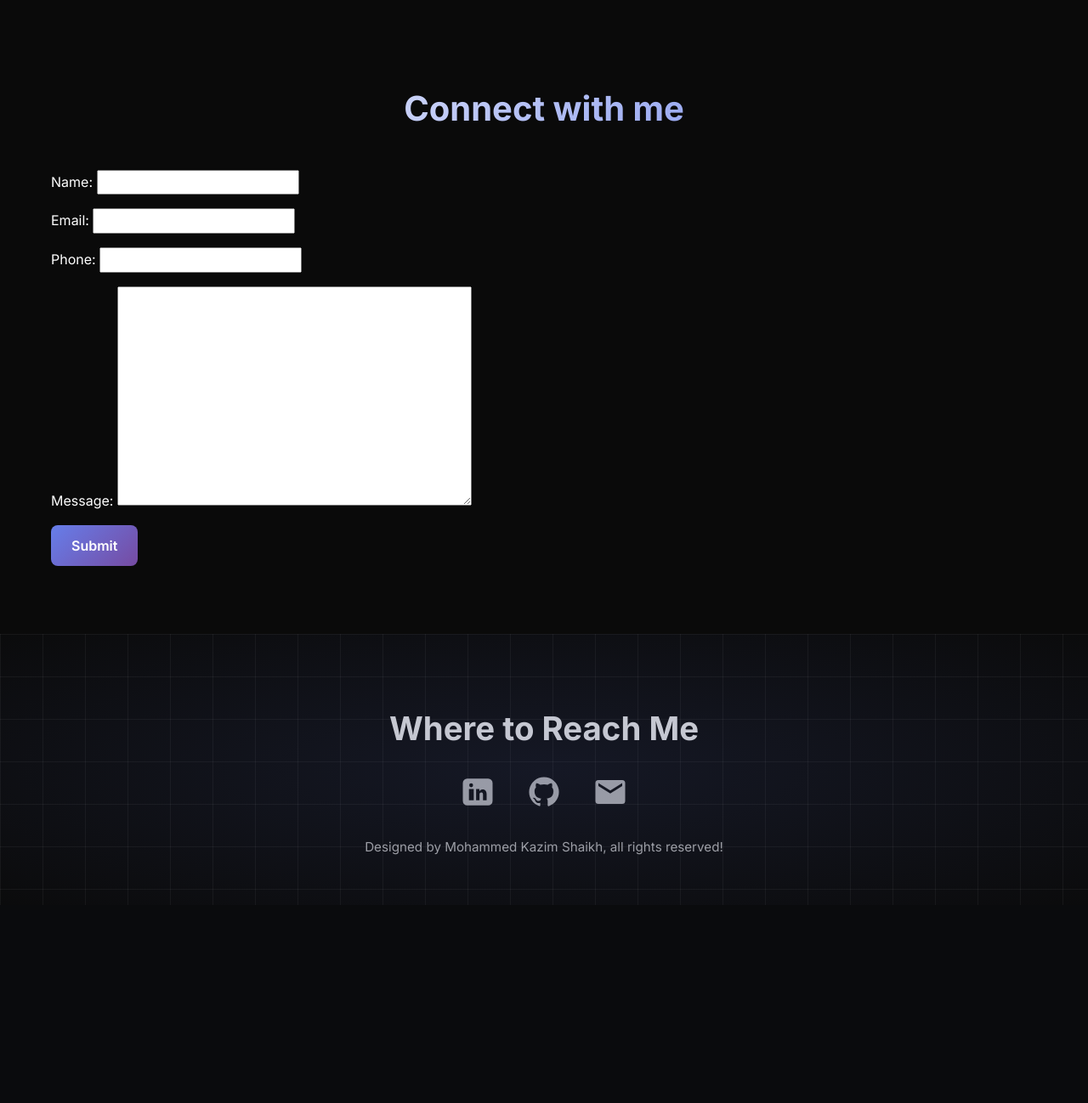
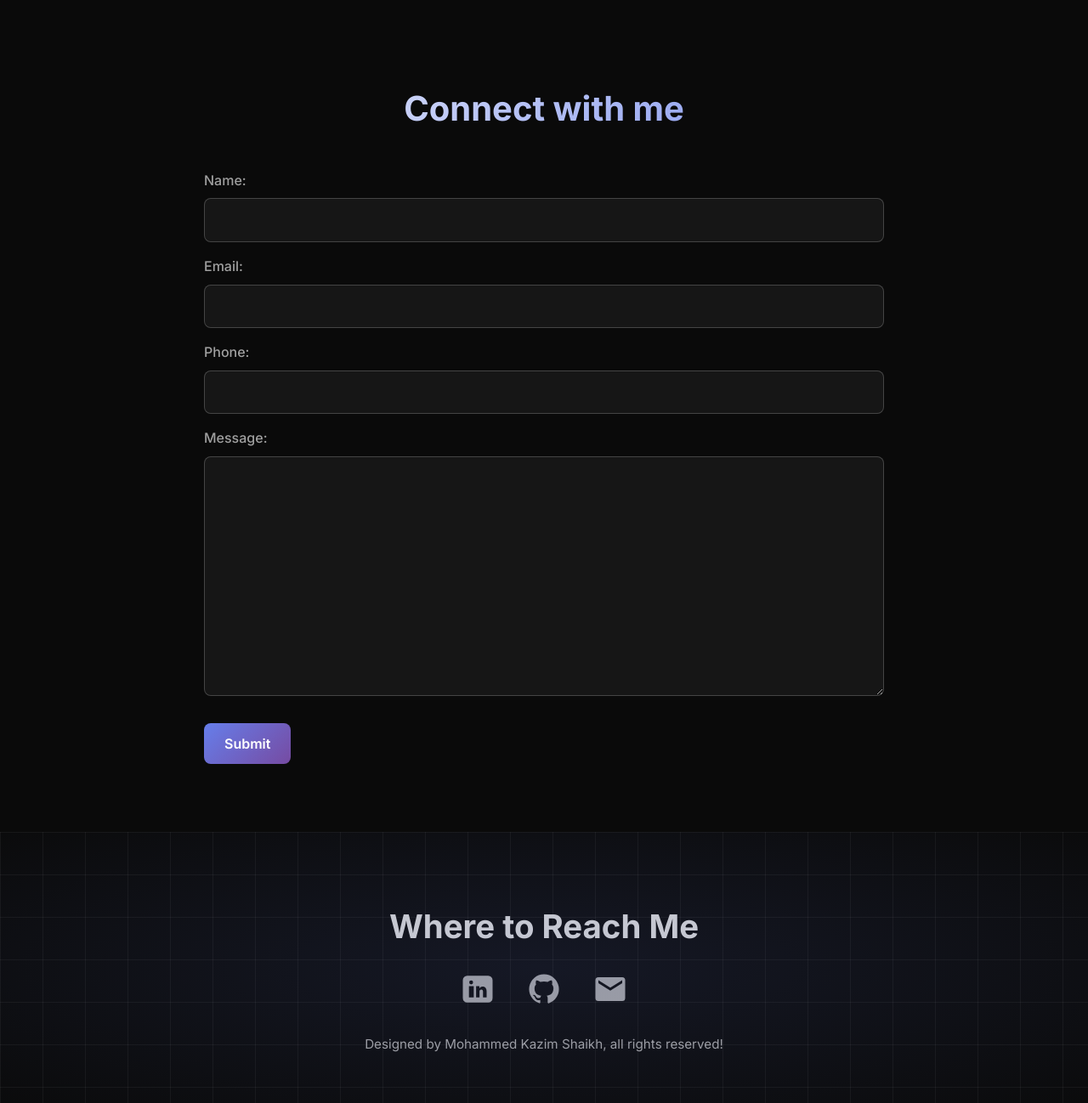
Before and after one commit to kazimshaikh07/kazim-s-portfolio, a Django app: page / in a window 1280 px wide. Shown: the part 2755-4053 px from the top of the page at 85% size. Before the commit the page ends 3820 px from the top, so only its background shows below. Run offline with Django 5.2, Linux system fonts and the light colour scheme.

Commit message:
feat: Improve form styling and production settings
- Cleans up style.css by removing duplicate and conflicting rules for the contact form, ensuring a consistent look.
- Refactors settings.py to use environment variables for SECRET_KEY, DEBUG, and host configurations. This improves security and makes the project more portable for deployment on services like Render.

```diff
--- a/my_portfolio/static/css/style.css
+++ b/my_portfolio/static/css/style.css
@@ -283,6 +283,13 @@ body {
   min-height: 2rem;
 }
 
+#greeting {
+  font-size: 3rem;
+  color: #00bcd4;
+  transition: opacity 0.5s ease-in-out;
+  display: inline-block;
+}
+
 .greeting-text {
   display: inline-block;
   transition: all 0.3s ease;
@@ -558,6 +565,56 @@ body {
   background: #0a0a0a;
 }
 
+.contact-section form {
+  max-width: 800px;
+  margin: 0 auto;
+  display: flex;
+  flex-direction: column;
+  gap: 1rem;
+}
+
+.contact-section form p {
+  margin: 0;
+  display: flex;
+  flex-direction: column;
+  text-align: left;
+  gap: 0.5rem;
+}
+
+.contact-section form label {
+  color: #a0a0a0;
+  font-weight: 500;
+}
+
+.contact-section form input,
+.contact-section form textarea {
+  background: rgba(255, 255, 255, 0.05);
+  border: 1px solid rgba(255, 255, 255, 0.2);
+  color: #ffffff;
+  padding: 12px;
+  border-radius: 8px;
+  font-family: inherit;
+  font-size: 1rem;
+  transition: all 0.3s ease;
+}
+
+.contact-section form input:focus,
+.contact-section form textarea:focus {
+  outline: none;
+  border-color: #667eea;
+  box-shadow: 0 0 0 3px rgba(102, 126, 234, 0.25);
+}
+
+.contact-section form textarea {
+    min-height: 150px;
+    resize: vertical;
+}
+
+.contact-section form button {
+  align-self: flex-start;
+  margin-top: 1rem;
+}
+
 .contact-grid {
   display: grid;
   grid-template-columns: repeat(auto-fit, minmax(250px, 1fr));
--- a/my_portfolio/templates/index.html
+++ b/my_portfolio/templates/index.html
@@ -29,7 +29,7 @@
     <!-- Debug info -->
     {% if debug %}
     <div class="debug-info">
-      CSS URL: {% static 'my_portfolio/css/style.css' %}
+      CSS URL: {% static 'css/style.css' %}
     </div>
     {% endif %}
     <!-- Navigation -->
@@ -64,15 +64,7 @@
         <div class="hero-content">
           <h1 class="hero-title">
             <span class="greeting">
-              <span
-                id="greeting"
-                style="
-                  font-size: 3rem;
-                  color: #00bcd4;
-                  transition: opacity 0.5s ease-in-out;
-                  display: inline-block;
-                "
-              >
+              <span id="greeting">
                 Hello
               </span>
             </span>
@@ -214,13 +206,6 @@
     <section id="contact" class="section contact-section">
       <div class="container">
         <h2 class="section-title">Connect with me</h2>
-        {% if messages %}
-          <div class="my-3">
-            {% for message in messages %}
-              <div class="alert alert-{{ message.tags }}" role="alert">{{ message }}</div>
-            {% endfor %}
-          </div>
-        {% endif %}
         <form method="post" action="{% url 'my_portfolio' %}">
           {% csrf_token %}
           {{ form.as_p }}
--- a/portfolio/urls.py
+++ b/portfolio/urls.py
@@ -16,8 +16,6 @@ Including another URLconf
 """
 from django.contrib import admin
 from django.urls import path, include
-from django.conf import settings
-from django.conf.urls.static import static
 from my_portfolio import views
 
 admin.site.site_header = "Kazim Portfolio"
@@ -28,8 +26,3 @@ urlpatterns = [
     path('admin/', admin.site.urls),
     path('', views.my_portfolio, name='my_portfolio'),
 ]
-
-# Serve static files during development
-if settings.DEBUG:
-    urlpatterns += static(settings.STATIC_URL, document_root=settings.STATIC_ROOT)
-    urlpatterns += static(settings.STATIC_URL, document_root=settings.STATICFILES_DIRS[0] if settings.STATICFILES_DIRS else None)
```
Also changed, not shown: portfolio/settings.py (+9 -4 lines).
